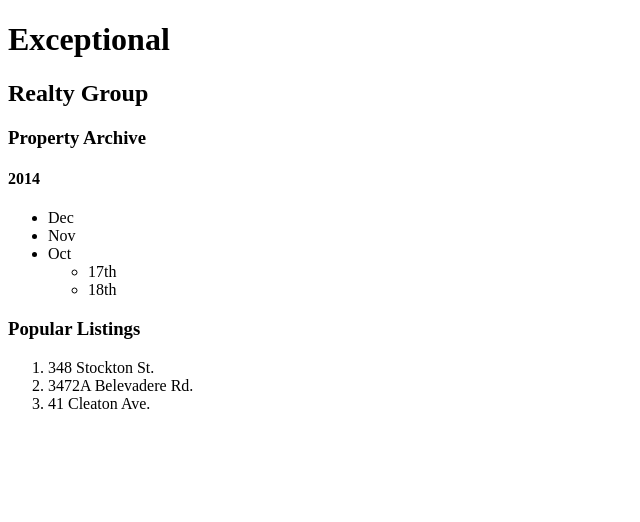
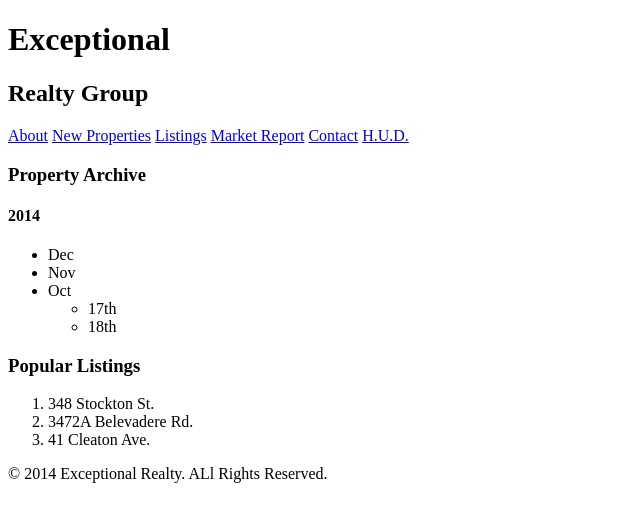
Before and after one commit to gmoseson/exceptional-realty, a plain HTML site: page real-estate-listings.html in a window 1280 px wide. Shown: the whole page, without its empty margins (0-640 px from the left). Drawn offline with Linux system fonts and the light colour scheme.

Commit message:
added sections to each page

```diff
--- a/real-estate-listings.html
+++ b/real-estate-listings.html
@@ -4,13 +4,25 @@
    <meta charset="UTF-8">
   <title>Exceptional Realty - Luxury Homes - Listings</title>
 </head>
+
 <body>
+
+  <header>
     <h1>Exceptional</h1>
     <h2>Realty Group</h2>
+      <a href="index.html">About</a>
+      <a href="new-properties.html">New Properties</a>
+      <a href="real-estate-listings.html">Listings</a>
+      <a href="market-report.html">Market Report</a>
+      <a href="contact.html">Contact</a>
+      <a href="http://hud.gov" target="_blank">H.U.D.</a>
+  <header>
+
+  <section id="archive-list">
 
     <h3>Property Archive</h3>
     <h4>2014</h4>
-  <!--unordered list-->
+
     <ul>
       <li>Dec</li>
       <li>Nov</li>
@@ -21,12 +33,22 @@
         </ul>
       </li>
     </ul>
+
+  </section>
+
+  <section id="poluarlistings-list">
     <h3>Popular Listings</h3>
-  <!--Ordered List-->
+
     <ol>
       <li>348 Stockton St.</li>
       <li>3472A Belevadere Rd.</li>
       <li>41 Cleaton Ave.</li>
     </ol>
+
+  </section>
+
+  <footer>
+    &copy; 2014 Exceptional Realty. ALl Rights Reserved.
+  </footer>
 </body>
 </html>
```
Also changed, not shown: contact.html (+17 -9 lines), index.html (+1 -5 lines), market-report.html (+14 -1 lines), new-properties.html (+16 -7 lines). Lines whose indentation alone changed are shown as unchanged.
